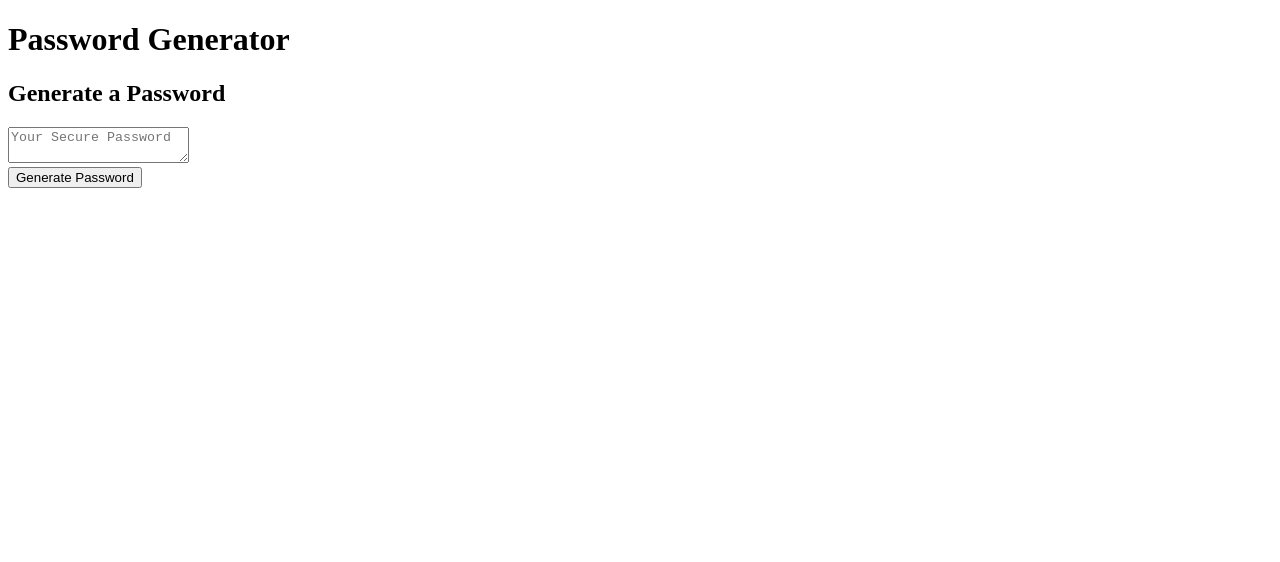
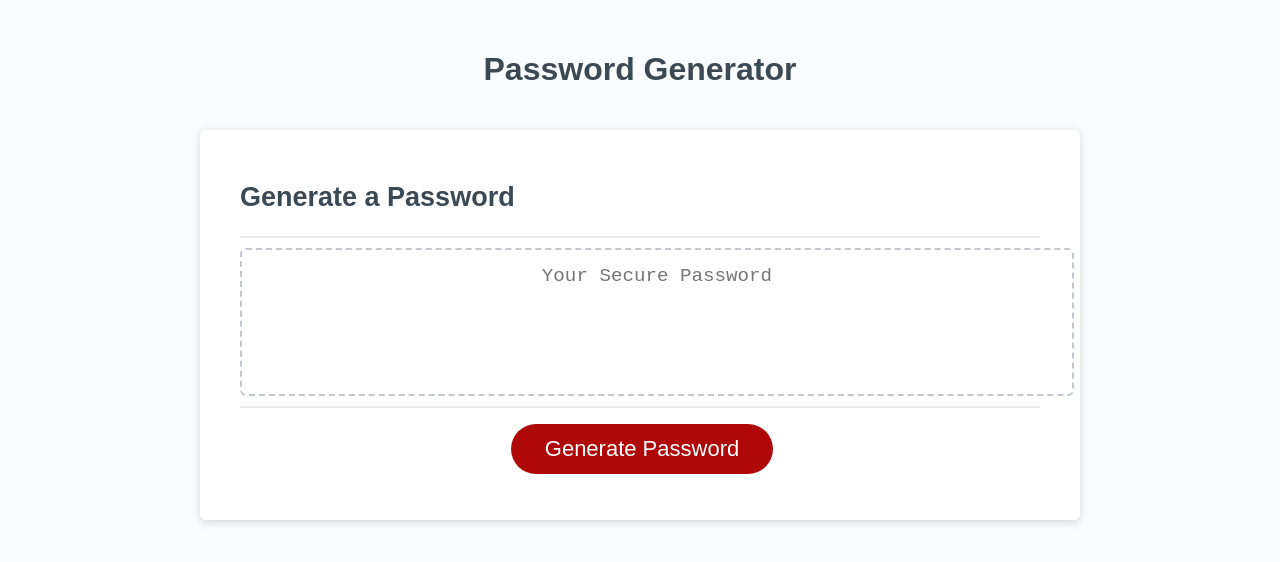
Before and after one commit to ANUDT/week-3-JavaScript-Password-Generator, a plain HTML site: page index.html in a window 1280 px wide. Drawn offline with Linux system fonts and the light colour scheme.

Commit message:
amended link script.css

```diff
--- a/index.html
+++ b/index.html
@@ -7,7 +7,7 @@
 
     <title>Password Generator</title>
 
-    <link rel="stylesheet" href="style.css"/>
+    <link rel="stylesheet" href="script.css"/>
 
   </head>
   <body>
```
